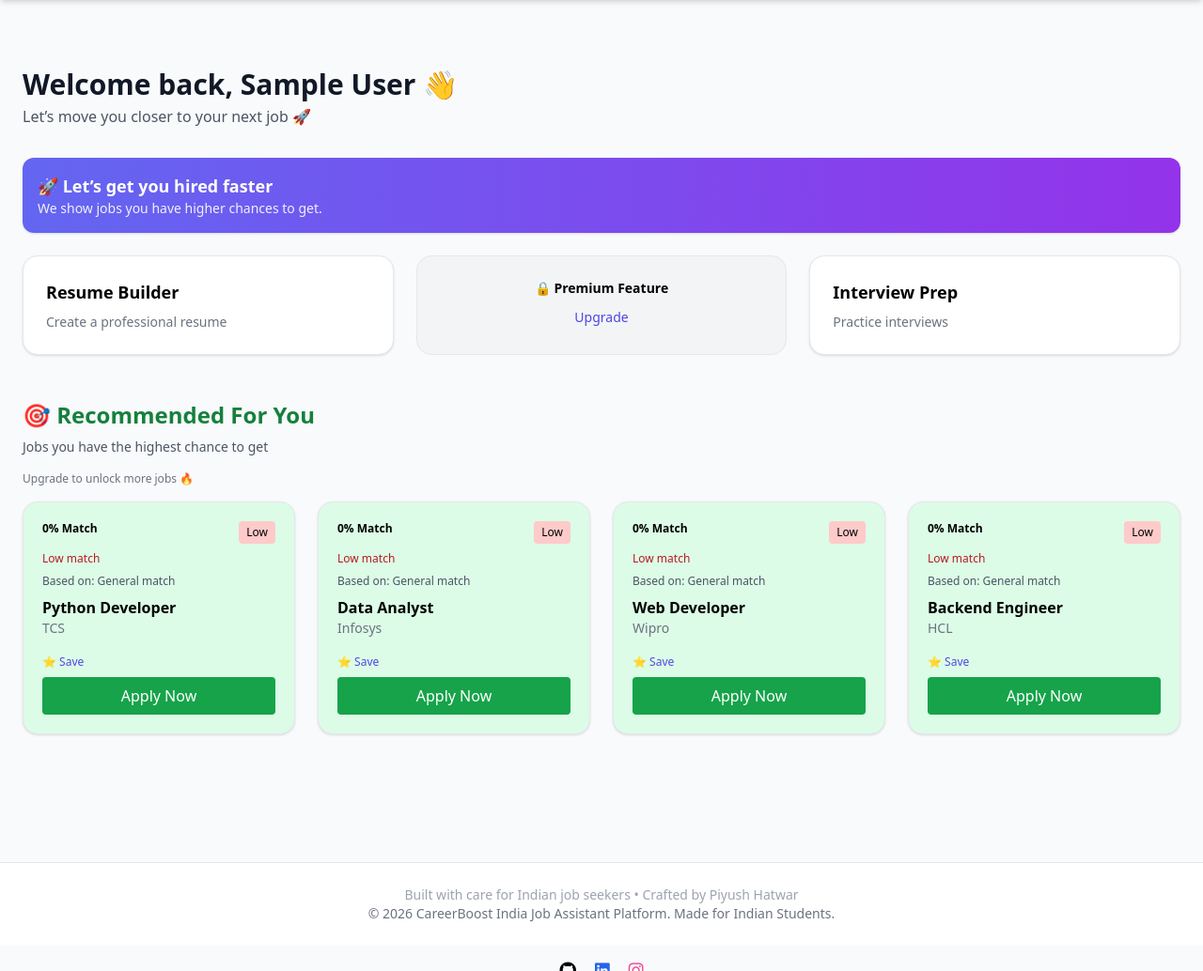
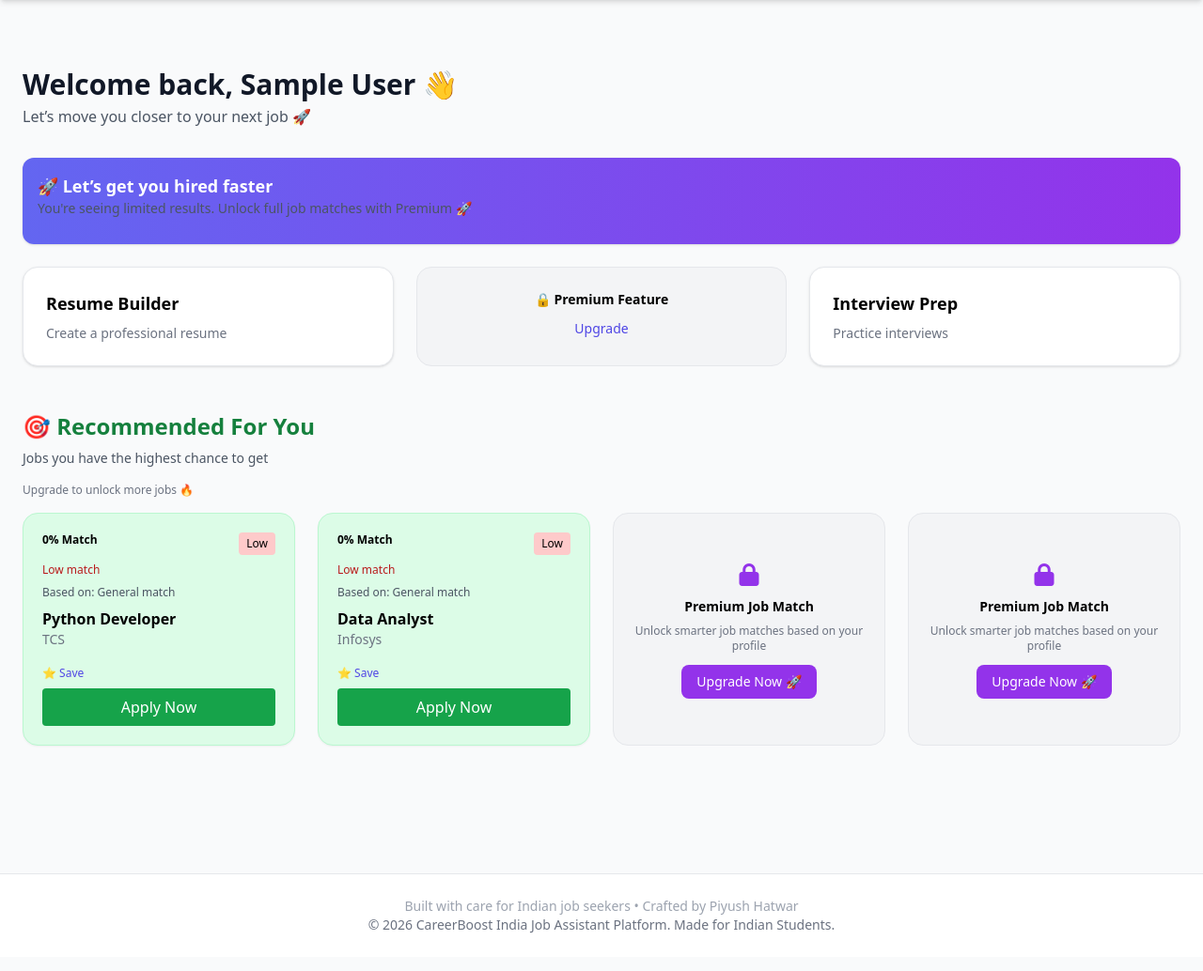
Before and after one commit to student-piyush25/job-assistant-pro, a Flask app: page /dashboard in a window 1280 px wide. Shown: the part 64-1098 px from the top of the page at 94% size. Run offline with Flask 3, Linux system fonts and the light colour scheme; the visitor is signed in with stand-in values (Sample User, id 1); data that the repository does not hold is empty; some libraries are stand-ins or nearby versions.

```diff
--- a/templates/dashboard.html
+++ b/templates/dashboard.html
@@ -4,34 +4,30 @@
 <div class="w-full px-6 py-10">
     <div class="max-w-7xl mx-auto">
 
-        <!-- Welcome Header -->
         <div class="mb-8">
             <h2 class="text-3xl font-bold text-gray-900">Welcome back, {{ name }} 👋</h2>
             <p class="text-gray-600 mt-1">Let’s move you closer to your next job 🚀</p>
         </div>
 
-        <!-- Banner -->
-        <!-- Banner -->
         <div class="bg-gradient-to-r from-indigo-500 to-purple-600 text-white p-4 rounded-xl mb-6 shadow">
             <h2 class="text-lg font-bold">
                 🚀 Let’s get you hired faster
             </h2>
-            <p class="text-sm opacity-90">
-                We show jobs you have higher chances to get.
+            {% if not is_premium %}
+            <p class="text-sm text-gray-600 mb-3">
+                You're seeing limited results. Unlock full job matches with Premium 🚀
             </p>
+            {% endif %}
         </div>
 
-        <!-- Top Cards -->
         <div class="grid grid-cols-1 md:grid-cols-3 gap-6 mb-12">
 
-            <!-- Resume Builder -->
             <a href="{{ url_for('resume.build_resume') }}"
                 class="bg-white border rounded-2xl p-6 shadow hover:shadow-lg transition">
                 <h3 class="font-semibold text-lg mb-2">Resume Builder</h3>
                 <p class="text-sm text-gray-500">Create a professional resume</p>
             </a>
 
-            <!-- AI Feedback -->
             {% if is_premium %}
             <a href="{{ url_for('resume.resume_feedback') }}"
                 class="bg-white border rounded-2xl p-6 shadow hover:shadow-lg transition">
@@ -45,7 +41,6 @@
             </div>
             {% endif %}
 
-            <!-- Interview -->
             <a href="{{ url_for('interview.reset_interview') }}"
                 class="bg-white border rounded-2xl p-6 shadow hover:shadow-lg transition">
                 <h3 class="font-semibold text-lg mb-2">Interview Prep</h3>
@@ -54,7 +49,6 @@
 
         </div>
 
-        <!-- Recommended Jobs -->
         {% if recommended_jobs|length > 0 %}
         <div class="mb-12">
 
@@ -79,9 +73,29 @@
 
                 {% for job in recommended_jobs %}
 
-                <div class="bg-green-100 border rounded-2xl p-5 shadow">
+                {% if not is_premium and loop.index > 2 %}
 
-                    <!-- Match -->
+                <div class="bg-gray-100 border rounded-2xl p-5 flex flex-col items-center justify-center">
+
+                    <i class="fas fa-lock text-2xl text-purple-600 mb-2"></i>
+
+                    <p class="text-sm font-semibold mb-2">Premium Job Match</p>
+
+                    <p class="text-xs text-gray-500 text-center mb-3">
+                        Unlock smarter job matches based on your profile
+                    </p>
+
+                    <a href="{{ url_for('main.premium') }}"
+                        class="bg-purple-600 text-white px-4 py-2 rounded-lg text-sm hover:bg-purple-700">
+                        Upgrade Now 🚀
+                    </a>
+
+                </div>
+
+                {% else %}
+
+                <div class="bg-green-100 border border-green-200 rounded-2xl p-5 shadow-sm">
+
                     <div class="flex justify-between mb-2">
                         <span class="text-xs font-bold">{{ job.match }}% Match</span>
 
@@ -94,7 +108,6 @@
                         {% endif %}
                     </div>
 
-                    <!-- Confidence -->
                     {% if job.match >= 80 %}
                     <p class="text-xs text-green-700 mb-2">Strong match</p>
                     {% elif job.match >= 50 %}
@@ -103,7 +116,6 @@
                     <p class="text-xs text-red-700 mb-2">Low match</p>
                     {% endif %}
 
-                    <!-- Reason -->
                     <p class="text-xs text-gray-600 mb-2">
                         Based on: {{ job.reason }}
                     </p>
@@ -111,7 +123,6 @@
                     <h4 class="font-semibold">{{ job.title }}</h4>
                     <p class="text-sm text-gray-500 mb-3">{{ job.company }}</p>
 
-                    <!-- Save -->
                     <form method="POST" action="{{ url_for('dashboard.save_job') }}">
                         <input type="hidden" name="title" value="{{ job.title }}">
                         <input type="hidden" name="company" value="{{ job.company }}">
@@ -120,21 +131,20 @@
                         <button class="text-xs text-indigo-600 mb-2">⭐ Save</button>
                     </form>
 
-                    <!-- Apply -->
                     <a href="{{ job.link }}" target="_blank"
-                        class="block text-center bg-green-600 text-white py-2 rounded">
-                        Apply Now
+                    class="block text-center bg-green-600 text-white py-2 rounded">
+                    Apply Now
                     </a>
 
                 </div>
 
+                {% endif %}
                 {% endfor %}
 
             </div>
         </div>
         {% endif %}
 
-        <!-- Latest Jobs (only if no recommended) -->
         {% if recommended_jobs|length == 0 %}
         <div>
             <h3 class="text-xl font-bold mb-4">Latest Jobs</h3>
```
